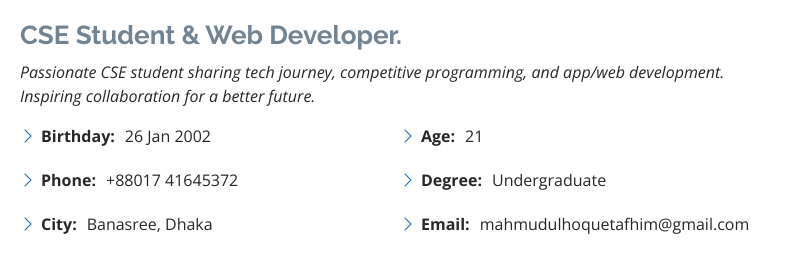
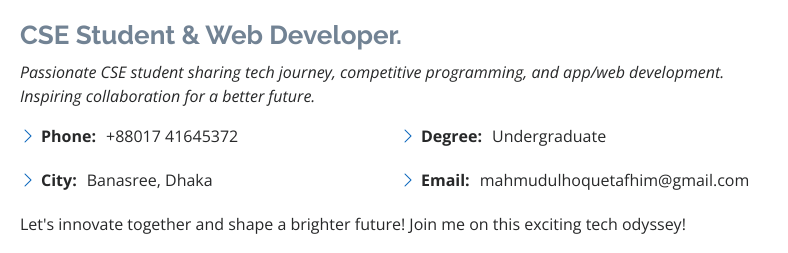
Before and after one commit to mhtafhim/portfolio, a plain HTML site: page index.html in a window 1280 px wide. Shown: the part 1020-1273 px from the top of the page, 492-1280 px from the left. Drawn offline with nearby package versions, Linux system fonts and the light colour scheme.

Commit message:
Update index.html

```diff
--- a/index.html
+++ b/index.html
@@ -85,15 +85,15 @@
             <div class="row">
               <div class="col-lg-6">
                 <ul>
-                  <li><i class="bi bi-chevron-right"></i> <strong>Birthday:</strong> <span>26 Jan 2002</span></li>
+              <!--    <li><i class="bi bi-chevron-right"></i> <strong>Birthday:</strong> <span>26 Jan 2002</span></li>   -->
                  <!-- <li><i class="bi bi-chevron-right"></i> <strong>Website:</strong> <span>www.example.com</span></li> -->
-                  <li><i class="bi bi-chevron-right"></i> <strong>Phone:</strong> <span>+88017 41645372</span></li>
+                   <li><i class="bi bi-chevron-right"></i> <strong>Phone:</strong> <span>+88017 41645372</span></li>
                   <li><i class="bi bi-chevron-right"></i> <strong>City:</strong> <span>Banasree, Dhaka</span></li>
                 </ul>
               </div>
               <div class="col-lg-6">
                 <ul>
-                  <li><i class="bi bi-chevron-right"></i> <strong>Age:</strong> <span id="result"></span></li>
+             <!--      <li><i class="bi bi-chevron-right"></i> <strong>Age:</strong> <span id="result"></span></li>  -->
                   <li><i class="bi bi-chevron-right"></i> <strong>Degree:</strong> <span>Undergraduate</span></li>
                   <li><i class="bi bi-chevron-right"></i> <strong>Email:</strong> <span>mahmudulhoquetafhim@gmail.com</span></li>
                 </ul>
```
